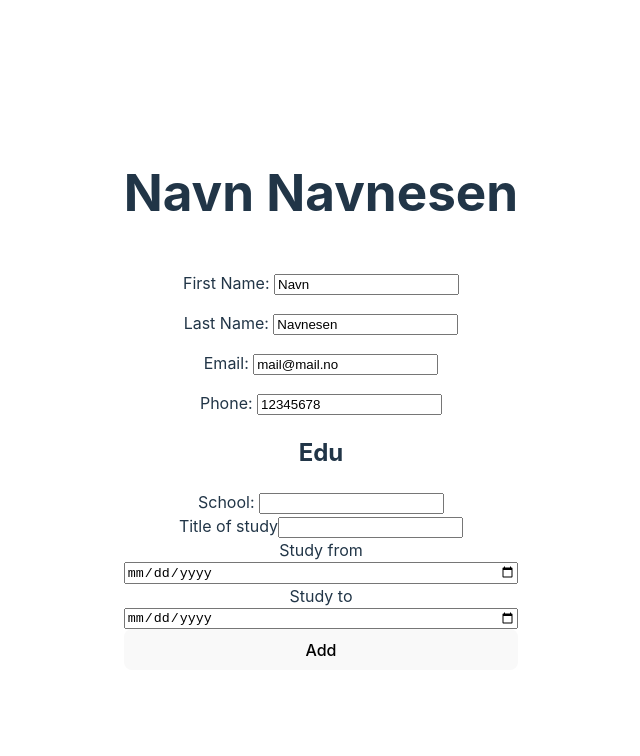
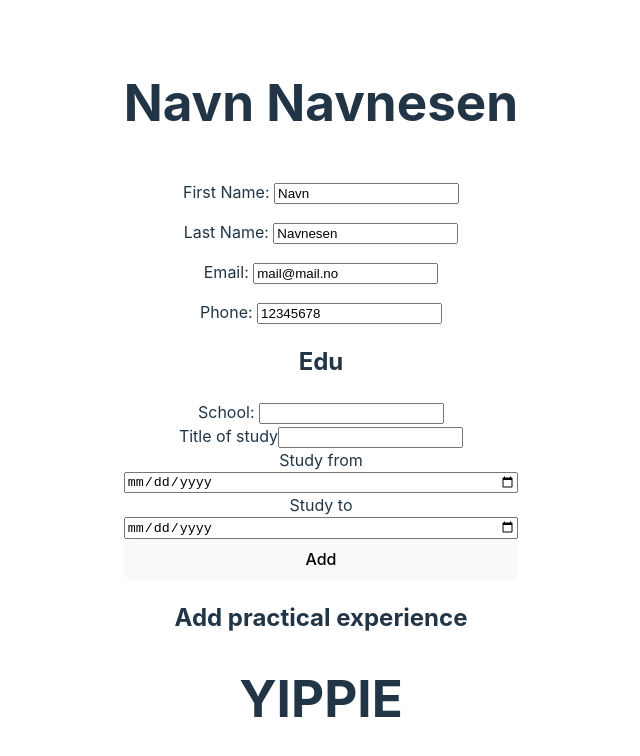
Before and after one commit to ATlexEide/cv-app, a React (Vite) app: page / in a window 1280 px wide. Shown: the top 756 px of the page, without its empty margins (319-959 px from the left). Built offline with nearby package versions, Linux system fonts and the light colour scheme.

Commit message:
Add component call

```diff
--- a/src/App.jsx
+++ b/src/App.jsx
@@ -1,12 +1,13 @@
 import "./styles/App.css";
-import { useState } from "react";
 import DetailsForm from "./Components/DetailsForm";
 import EducationalExpForm from "./Components/EcucationalExpForm";
+import PracticalExpForm from "./Components/PracticalExpForm";
 function App() {
   return (
     <>
       <DetailsForm />
       <EducationalExpForm />
+      <PracticalExpForm />
     </>
   );
 }
```
